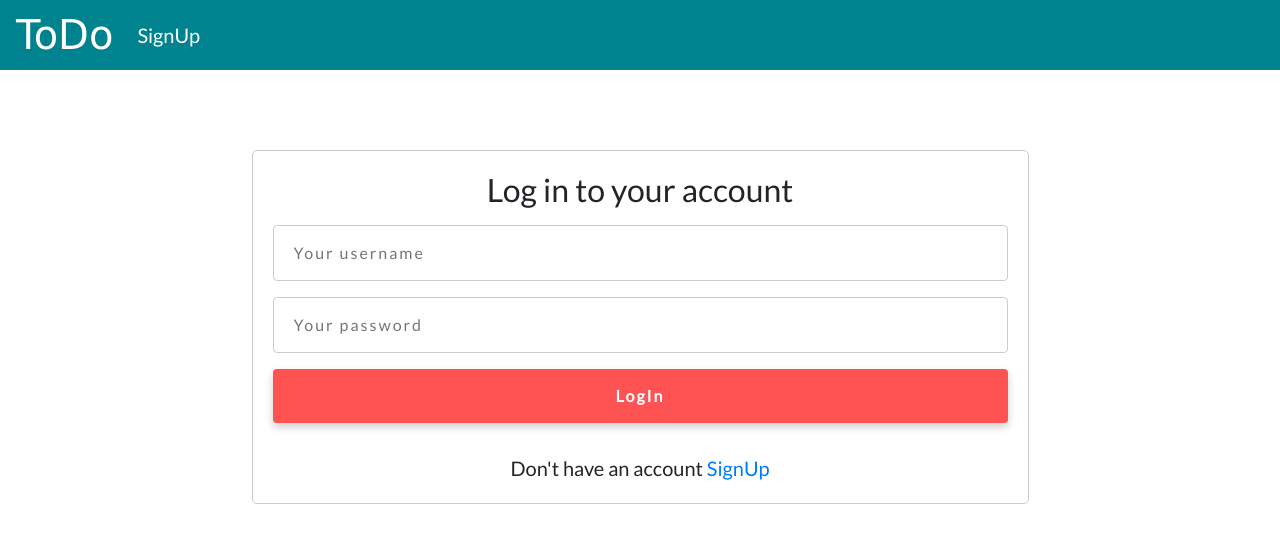
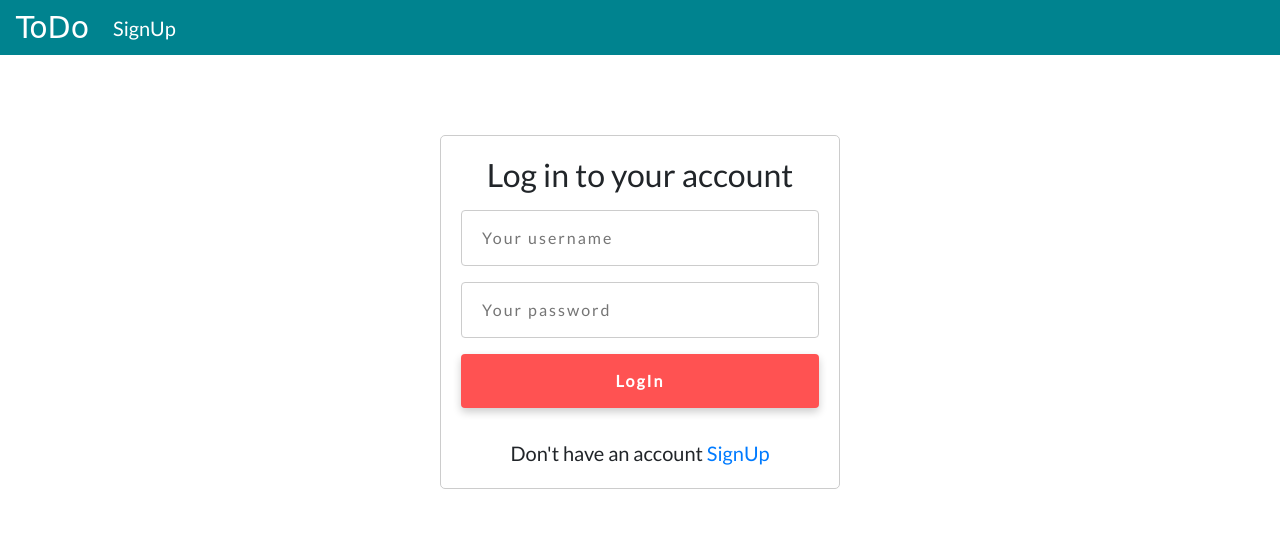
Before and after one commit to rushikeshsp25/paqtA2, a Django app: a page that uses todo/templates/todo/login.html in a window 1280 px wide. Shown: the top 543 px of the page. Run offline with Django 3.2, Linux system fonts and the light colour scheme; some libraries are stand-ins or nearby versions; some web fonts are replaced.

Commit message:
login contsiner width change

```diff
--- a/todo/static/todo/css/style.css
+++ b/todo/static/todo/css/style.css
@@ -13,7 +13,7 @@ body {
 }
 .navbar .navbar-brand{
   font-family: 'Akronim', cursive;
-  font-size: 40px;
+  font-size: 30px;
 }
 /*login styles*/
 input[type=text], input[type=password],input[type=email],textarea{
@@ -65,7 +65,8 @@ input[type=submit]:hover,button[type=submit]:hover{
   border-radius: 5px;
   border: 1px solid #ccc;
   padding: 20px;
-  width: 70%;
+  width: 500px;
+  max-width: 400px;
   margin: 80px auto;
 }
 .addtaskContainer{
```
Also changed, not shown: db.sqlite3.
